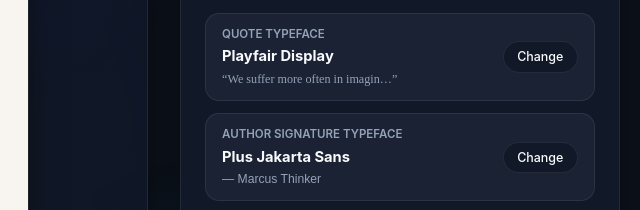
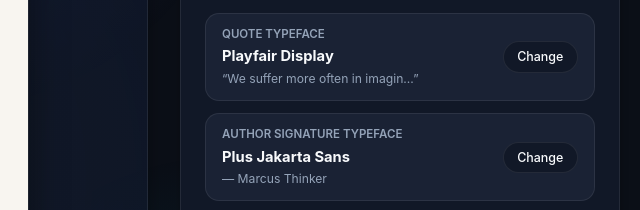
Before and after one commit to JTMax1/Quote-Maker, a website built with Vite: page index.html in a window 1280 px wide. Shown: the part 331-541 px from the top of the page, 636-1276 px from the left. Built offline with nearby package versions, Linux system fonts and the light colour scheme; a web font is replaced by a local one.

Commit message:
feat: expand curated typography catalog to 48 fonts and improve fallback stack rendering in editor components

```diff
--- a/index.html
+++ b/index.html
@@ -13,10 +13,11 @@
     <meta http-equiv="Content-Security-Policy" content="default-src 'self'; script-src 'self' 'unsafe-inline' blob:; style-src 'self' 'unsafe-inline' https://fonts.googleapis.com; font-src 'self' https://fonts.gstatic.com data:; img-src 'self' data: blob: https:; worker-src 'self' blob:; connect-src 'self' https://fonts.googleapis.com https://fonts.gstatic.com;" />
     <link rel="manifest" href="/manifest.json" />
 
-    <!-- Google Fonts Preconnect & Stylesheets -->
+    <!-- Google Fonts Preconnect & Stylesheets (Full 48 Curated Typography Studio Catalog) -->
     <link rel="preconnect" href="https://fonts.googleapis.com" />
     <link rel="preconnect" href="https://fonts.gstatic.com" crossorigin />
-    <link href="https://fonts.googleapis.com/css2?family=Caveat:wght@600;700&family=Cinzel:wght@600;700;800&family=Merriweather:ital,wght@0,400;0,700;1,400&family=Montserrat:wght@500;600;700;800&family=Outfit:wght@400;500;600;700&family=Playfair+Display:ital,wght@0,500;0,600;0,700;1,500;1,600&family=Plus+Jakarta+Sans:wght@400;500;600;700;800&family=Space+Grotesk:wght@500;600;700&family=Space+Mono:ital,wght@0,400;0,700;1,400&family=Syne:wght@600;700;800&display=swap" rel="stylesheet" />
+    <link href="https://fonts.googleapis.com/css2?family=Playfair+Display:wght@500;600;700;800&family=Cinzel:wght@600;700;800&family=Bodoni+Moda:wght@500;700;900&family=Prata:wght@400&family=Cormorant+Garamond:wght@500;600;700&family=Syne:wght@600;700;800&family=DM+Serif+Display:wght@400&family=Abril+Fatface:wght@400&family=Italiana:wght@400&family=UnifrakturMaguntia:wght@400&family=Plus+Jakarta+Sans:wght@400;600;700;800&family=Outfit:wght@400;500;600;700&family=Montserrat:wght@500;600;700;800&family=Space+Grotesk:wght@500;600;700&family=Inter:wght@400;500;600;700&family=Poppins:wght@500;600;700&family=Raleway:wght@500;600;700;800&family=Work+Sans:wght@400;600;700&family=Urbanist:wght@500;600;700&family=Lexend:wght@500;600;700&family=Manrope:wght@500;600;700&family=Figtree:wght@500;600;700&family=Merriweather:wght@400;700&family=Lora:wght@500;600;700&display=swap" rel="stylesheet" />
+    <link href="https://fonts.googleapis.com/css2?family=PT+Serif:wght@400;700&family=Crimson+Text:wght@400;600;700&family=Libre+Baskerville:wght@400;700&family=EB+Garamond:wght@400;600;700&family=Bitter:wght@500;600;700&family=Spectral:wght@400;600;700&family=Domine:wght@500;700&family=Castoro:wght@400&family=Caveat:wght@600;700&family=Dancing+Script:wght@600;700&family=Pacifico:wght@400&family=Great+Vibes:wght@400&family=Sacramento:wght@400&family=Kalam:wght@400;700&family=Alex+Brush:wght@400&family=Satisfy:wght@400&family=Yellowtail:wght@400&family=Marck+Script:wght@400&family=Space+Mono:wght@400;700&family=JetBrains+Mono:wght@500;700&family=Fira+Code:wght@500;700&family=Share+Tech+Mono:wght@400&family=Inconsolata:wght@500;700&family=Source+Code+Pro:wght@500;600;700&display=swap" rel="stylesheet" />
 
     <!-- Favicons & Touch Icons -->
     <link rel="apple-touch-icon" sizes="180x180" href="/apple-touch-icon.png" />
--- a/src/components/editor.js
+++ b/src/components/editor.js
@@ -314,8 +314,8 @@ export class Editor {
               <div class="typography-row">
                 <div class="typography-info">
                   <span style="font-size: 0.72rem; color: var(--text-muted); text-transform: uppercase; font-weight: 600;">Quote Typeface</span>
-                  <span class="typography-font-name" id="lblQuoteFontName">${escapeHtml(this.state.styles.fontFamily || 'Playfair Display')}</span>
-                  <span class="typography-sample-text" id="lblQuoteFontSample" style="font-family: '${escapeHtml(this.state.styles.fontFamily || 'Playfair Display')}', serif;">“${escapeHtml(this.state.quote ? (this.state.quote.length > 32 ? this.state.quote.slice(0, 30) + '…' : this.state.quote) : 'Typography Preview')}”</span>
+                  <span class="typography-font-name" id="lblQuoteFontName" style="font-family: ${FontLoaderService.getFallbackStack(this.state.styles.fontFamily || 'Playfair Display')}; font-size: 1.05rem;">${escapeHtml(this.state.styles.fontFamily || 'Playfair Display')}</span>
+                  <span class="typography-sample-text" id="lblQuoteFontSample" style="font-family: ${FontLoaderService.getFallbackStack(this.state.styles.fontFamily || 'Playfair Display')};">“${escapeHtml(this.state.quote ? (this.state.quote.length > 32 ? this.state.quote.slice(0, 30) + '…' : this.state.quote) : 'Typography Preview')}”</span>
                 </div>
                 <button class="btn-glass" id="btnChangeQuoteFont" style="padding: 0.45rem 0.85rem; font-size: 0.78rem;" aria-label="Change quote font">
                   Change
@@ -326,8 +326,8 @@ export class Editor {
               <div class="typography-row">
                 <div class="typography-info">
                   <span style="font-size: 0.72rem; color: var(--text-muted); text-transform: uppercase; font-weight: 600;">Author Signature Typeface</span>
-                  <span class="typography-font-name" id="lblAuthorFontName">${escapeHtml(this.state.styles.authorFontFamily || 'Plus Jakarta Sans')}</span>
-                  <span class="typography-sample-text" id="lblAuthorFontSample" style="font-family: '${escapeHtml(this.state.styles.authorFontFamily || 'Plus Jakarta Sans')}', sans-serif;">— ${escapeHtml(this.state.author || 'Author Signature')}</span>
+                  <span class="typography-font-name" id="lblAuthorFontName" style="font-family: ${FontLoaderService.getFallbackStack(this.state.styles.authorFontFamily || 'Plus Jakarta Sans')}; font-size: 1.05rem;">${escapeHtml(this.state.styles.authorFontFamily || 'Plus Jakarta Sans')}</span>
+                  <span class="typography-sample-text" id="lblAuthorFontSample" style="font-family: ${FontLoaderService.getFallbackStack(this.state.styles.authorFontFamily || 'Plus Jakarta Sans')};">— ${escapeHtml(this.state.author || 'Author Signature')}</span>
                 </div>
                 <button class="btn-glass" id="btnChangeAuthorFont" style="padding: 0.45rem 0.85rem; font-size: 0.78rem;" aria-label="Change author signature font">
                   Change
@@ -625,6 +625,7 @@ export class Editor {
     quoteText.addEventListener('input', (e) => {
       this.state.quote = e.target.value;
       charCount.textContent = `${e.target.value.length} chars`;
+      this.updateTypographyUI();
       this.scheduleRender();
     });
 
@@ -660,6 +661,7 @@ export class Editor {
 
     authorInput.addEventListener('input', (e) => {
       this.state.author = e.target.value;
+      this.updateTypographyUI();
       this.scheduleRender();
     });
     handleInput.addEventListener('input', (e) => {
@@ -1137,20 +1139,28 @@ export class Editor {
   updateTypographyUI() {
     const quoteFont = this.state.styles.fontFamily || 'Playfair Display';
     const authorFont = this.state.styles.authorFontFamily || 'Plus Jakarta Sans';
+    const quoteStack = FontLoaderService.getFallbackStack(quoteFont);
+    const authorStack = FontLoaderService.getFallbackStack(authorFont);
 
     const lblQuote = this.containerEl.querySelector('#lblQuoteFontName');
     const lblAuthor = this.containerEl.querySelector('#lblAuthorFontName');
     const sampleQuote = this.containerEl.querySelector('#lblQuoteFontSample');
     const sampleAuthor = this.containerEl.querySelector('#lblAuthorFontSample');
 
-    if (lblQuote) lblQuote.textContent = quoteFont;
-    if (lblAuthor) lblAuthor.textContent = authorFont;
+    if (lblQuote) {
+      lblQuote.textContent = quoteFont;
+      lblQuote.style.fontFamily = quoteStack;
+    }
+    if (lblAuthor) {
+      lblAuthor.textContent = authorFont;
+      lblAuthor.style.fontFamily = authorStack;
+    }
     if (sampleQuote) {
-      sampleQuote.style.fontFamily = `'${quoteFont}', serif`;
+      sampleQuote.style.fontFamily = quoteStack;
       sampleQuote.textContent = `“${this.state.quote ? (this.state.quote.length > 32 ? this.state.quote.slice(0, 30) + '…' : this.state.quote) : 'Typography Preview'}”`;
     }
     if (sampleAuthor) {
-      sampleAuthor.style.fontFamily = `'${authorFont}', sans-serif`;
+      sampleAuthor.style.fontFamily = authorStack;
       sampleAuthor.textContent = `— ${this.state.author || 'Author Signature'}`;
     }
 
--- a/src/components/fontPickerModal.js
+++ b/src/components/fontPickerModal.js
@@ -26,6 +26,7 @@ export class FontPickerModal {
     this.observer = null;
 
     this.modalEl = null;
+    FontLoaderService.ensureCatalogLoaded();
     this.render();
   }
 
@@ -143,6 +144,10 @@ export class FontPickerModal {
 
     // Mode 1: Curated Font Pairings
     if (this.selectedCategory === 'pairings') {
+      const pairingPreview = this.previewWithQuote && this.currentQuoteText
+        ? (this.currentQuoteText.length > 70 ? this.currentQuoteText.slice(0, 68) + '…' : this.currentQuoteText)
+        : null;
+
       grid.innerHTML = FONT_PAIRINGS.map(p => `
         <div class="pairing-card"
              data-pairing-id="${p.id}"
@@ -151,15 +156,18 @@ export class FontPickerModal {
              aria-label="Apply ${p.name} font pairing"
              style="background: var(--bg-surface-elevated); border: 1px solid var(--border-glass-strong); border-radius: var(--radius-md); padding: 1.1rem; cursor: pointer; display: flex; flex-direction: column; justify-content: space-between; gap: 0.85rem; transition: all var(--transition-fast); grid-column: span 1;">
           <div style="display: flex; justify-content: space-between; align-items: center;">
-            <div style="font-weight: 700; font-size: 0.95rem; color: var(--brand-primary);">${escapeHtml(p.name)}</div>
-            <span class="tab-badge" style="font-size: 0.65rem; background: rgba(99, 102, 241, 0.18); color: var(--brand-primary);">PAIRING</span>
+            <div style="display: flex; align-items: baseline; gap: 0.5rem; flex-wrap: wrap;">
+              <span style="font-weight: 700; font-size: 0.95rem; color: var(--brand-primary);">${escapeHtml(p.name)}</span>
+              <span style="font-size: 0.72rem; color: var(--text-muted);">(${escapeHtml(p.quoteFont)} + ${escapeHtml(p.authorFont)})</span>
+            </div>
+            <span class="tab-badge" style="font-size: 0.65rem; background: rgba(99, 102, 241, 0.18); color: var(--brand-primary); flex-shrink: 0;">PAIRING</span>
           </div>
 
-          <div style="display: flex; flex-direction: column; gap: 0.4rem; background: var(--bg-surface); padding: 0.75rem; border-radius: var(--radius-sm); border: 1px solid var(--border-glass);">
-            <div style="font-family: ${FontLoaderService.getFallbackStack(p.quoteFont)}; font-size: 1.2rem; font-weight: 600; color: var(--text-primary); line-height: 1.3;">
-              “${escapeHtml(this.currentQuoteText ? (this.currentQuoteText.length > 60 ? this.currentQuoteText.slice(0, 58) + '…' : this.currentQuoteText) : 'Great things never came from comfort zones.')}”
+          <div style="display: flex; flex-direction: column; gap: 0.5rem; background: var(--bg-surface); padding: 0.85rem; border-radius: var(--radius-sm); border: 1px solid var(--border-glass);">
+            <div style="font-family: ${FontLoaderService.getFallbackStack(p.quoteFont)}; font-size: 1.25rem; font-weight: 600; color: var(--text-primary); line-height: 1.35; word-break: break-word;">
+              “${escapeHtml(pairingPreview || 'Great things never came from comfort zones.')}”
             </div>
-            <div style="font-family: ${FontLoaderService.getFallbackStack(p.authorFont)}; font-size: 0.82rem; font-weight: 600; color: var(--brand-accent);">
+            <div style="font-family: ${FontLoaderService.getFallbackStack(p.authorFont)}; font-size: 0.88rem; font-weight: 600; color: var(--brand-accent);">
               — Seneca (@stoicwisdom)
             </div>
           </div>
@@ -218,25 +226,32 @@ export class FontPickerModal {
       const fallbackStack = FontLoaderService.getFallbackStack(f.family);
       const displayText = previewText || f.sample;
 
+      // Match exact registered weights so browser never skips custom font
+      const titleWeight = f.weights.includes(600) ? 600 : (f.weights.includes(700) ? 700 : f.weights[0]);
+      const specimenWeight = f.weights.includes(400) ? 400 : (f.weights.includes(500) ? 500 : f.weights[0]);
+
       return `
         <div class="font-sample-card ${isSelected ? 'selected' : ''}"
              data-family="${escapeHtml(f.family)}"
              tabindex="0"
              role="button"
              aria-label="Select ${escapeHtml(f.family)} font"
-             style="background: var(--bg-surface-elevated); border: 1px solid ${isSelected ? 'var(--brand-primary)' : 'var(--border-glass)'}; border-radius: var(--radius-md); padding: 1rem; cursor: pointer; display: flex; flex-direction: column; justify-content: space-between; gap: 0.75rem; transition: all var(--transition-fast); box-shadow: ${isSelected ? '0 0 0 1px var(--brand-primary), 0 4px 14px rgba(99, 102, 241, 0.25)' : 'none'};">
-          <div style="display: flex; justify-content: space-between; align-items: baseline;">
-            <span style="font-size: 0.9rem; font-weight: 700; color: ${isSelected ? 'var(--brand-primary)' : 'var(--text-primary)'};">${escapeHtml(f.family)}</span>
-            <span class="tab-badge" style="font-size: 0.65rem; text-transform: uppercase; padding: 0.15rem 0.45rem;">${escapeHtml(f.category)}</span>
+             style="background: var(--bg-surface-elevated); border: 1px solid ${isSelected ? 'var(--brand-primary)' : 'var(--border-glass)'}; border-radius: var(--radius-md); padding: 1.1rem; cursor: pointer; display: flex; flex-direction: column; justify-content: space-between; gap: 0.85rem; transition: all var(--transition-fast); box-shadow: ${isSelected ? '0 0 0 1px var(--brand-primary), 0 4px 14px rgba(99, 102, 241, 0.25)' : 'none'};">
+          <div style="display: flex; justify-content: space-between; align-items: baseline; gap: 0.5rem;">
+            <span class="font-card-title-preview"
+                  style="font-family: ${fallbackStack}; font-weight: ${titleWeight}; font-size: 1.1rem; color: ${isSelected ? 'var(--brand-primary)' : 'var(--text-primary)'}; white-space: nowrap; overflow: hidden; text-overflow: ellipsis; letter-spacing: 0.01em;">
+              ${escapeHtml(f.family)}
+            </span>
+            <span class="tab-badge" style="font-size: 0.65rem; text-transform: uppercase; padding: 0.15rem 0.45rem; flex-shrink: 0;">${escapeHtml(f.category)}</span>
           </div>
 
           <div class="font-preview-specimen"
-               style="font-family: ${fallbackStack}; font-size: 1.22rem; line-height: 1.35; color: var(--text-secondary); min-height: 52px; display: flex; align-items: center; overflow: hidden; text-overflow: ellipsis;">
+               style="font-family: ${fallbackStack}; font-weight: ${specimenWeight}; font-size: 1.25rem; line-height: 1.4; color: var(--text-secondary); min-height: 56px; display: flex; align-items: center; word-break: break-word;">
             “${escapeHtml(displayText)}”
           </div>
 
           <div style="display: flex; justify-content: space-between; align-items: center; margin-top: 0.2rem;">
-            <span style="font-size: 0.7rem; color: var(--text-muted);">${f.weights.length} weights</span>
+            <span style="font-size: 0.7rem; color: var(--text-muted);">${f.weights.length} weights (${f.weights.join(', ')})</span>
             <span style="font-size: 0.76rem; font-weight: 600; color: ${isSelected ? 'var(--brand-primary)' : 'var(--text-muted)'}; display: flex; align-items: center; gap: 0.25rem;">
               ${isSelected ? icon('check', { size: 12 }) + ' Active' : 'Apply'}
             </span>
@@ -244,6 +259,14 @@ export class FontPickerModal {
         </div>
       `;
     }).join('');
+
+    // Preload font binaries for displayed cards
+    filtered.forEach(f => {
+      const weight = f.weights.includes(400) ? 400 : f.weights[0];
+      if (document.fonts && document.fonts.load) {
+        document.fonts.load(`${weight} 16px "${f.family}"`).catch(() => {});
+      }
+    });
 
     // Attach IntersectionObserver for lazy on-demand network loading
     grid.querySelectorAll('.font-sample-card').forEach(card => {
@@ -352,7 +375,10 @@ export class FontPickerModal {
   open(activeFont = 'Plus Jakarta Sans', target = 'quote', quoteText = '', initialCategory = null) {
     this.activeFont = activeFont;
     this.currentTarget = target;
-    if (quoteText) this.currentQuoteText = quoteText;
+    if (quoteText && quoteText.trim() !== '') {
+      this.currentQuoteText = quoteText;
+    }
+    FontLoaderService.ensureCatalogLoaded();
 
     if (initialCategory) {
       this.selectedCategory = initialCategory;
--- a/src/services/fontLoaderService.js
+++ b/src/services/fontLoaderService.js
@@ -139,15 +139,54 @@ export class FontLoaderService {
   ]);
 
   static loadingPromises = new Map();
+  static catalogLoaded = false;
+
+  /**
+   * Ensure Google Fonts catalog stylesheets covering all 48 curated typefaces
+   * are active in the document head for immediate availability.
+   */
+  static ensureCatalogLoaded() {
+    if (this.catalogLoaded) return;
+    this.catalogLoaded = true;
+
+    if (typeof document === 'undefined') return;
+
+    const families = CURATED_FONTS.map(f => {
+      const weights = f.weights.join(';');
+      return `family=${f.family.replace(/ /g, '+')}:wght@${weights}`;
+    });
+
+    const mid = Math.ceil(families.length / 2);
+    const chunk1 = families.slice(0, mid).join('&');
+    const chunk2 = families.slice(mid).join('&');
+
+    const urls = [
+      `https://fonts.googleapis.com/css2?${chunk1}&display=swap`,
+      `https://fonts.googleapis.com/css2?${chunk2}&display=swap`
+    ];
+
+    urls.forEach((url, idx) => {
+      const linkId = `gf-catalog-chunk-${idx}`;
+      if (!document.getElementById(linkId)) {
+        const link = document.createElement('link');
+        link.id = linkId;
+        link.rel = 'stylesheet';
+        link.href = url;
+        document.head.appendChild(link);
+      }
+    });
+
+    CURATED_FONTS.forEach(f => this.loadedFonts.add(f.family));
+  }
 
   /**
    * Return category-aware CSS font fallback stack for bulletproof rendering.
-   * Prevents destructive character kerning and baseline reflow during font transitions.
+   * Prevents competing web font collision and avoids destructive baseline reflow.
    * @param {string} family Font family
    * @returns {string} Font stack string
    */
   static getFallbackStack(family) {
-    if (!family) return '"Plus Jakarta Sans", sans-serif';
+    if (!family) return '"Plus Jakarta Sans", -apple-system, BlinkMacSystemFont, "Segoe UI", sans-serif';
     const cleanFamily = family.trim().replace(/^['"]|['"]$/g, '');
     const meta = CURATED_FONTS.find(f => f.family.toLowerCase() === cleanFamily.toLowerCase());
     const category = meta?.category || 'sans';
@@ -155,14 +194,14 @@ export class FontLoaderService {
     switch (category) {
       case 'editorial':
       case 'serif':
-        return `"${cleanFamily}", "Playfair Display", Georgia, "Times New Roman", serif`;
+        return `"${cleanFamily}", Georgia, "Times New Roman", serif`;
       case 'handwriting':
-        return `"${cleanFamily}", "Caveat", "Brush Script MT", cursive`;
+        return `"${cleanFamily}", "Brush Script MT", cursive, sans-serif`;
       case 'mono':
-        return `"${cleanFamily}", "Space Mono", "Courier New", monospace`;
+        return `"${cleanFamily}", "Courier New", monospace`;
       case 'sans':
       default:
-        return `"${cleanFamily}", "Plus Jakarta Sans", -apple-system, BlinkMacSystemFont, "Segoe UI", sans-serif`;
+        return `"${cleanFamily}", -apple-system, BlinkMacSystemFont, "Segoe UI", sans-serif`;
     }
   }
 
@@ -176,8 +215,12 @@ export class FontLoaderService {
     if (!family) return true;
     const cleanFamily = family.trim().replace(/^['"]|['"]$/g, '');
 
+    this.ensureCatalogLoaded();
+
     if (this.loadedFonts.has(cleanFamily)) {
-      return true;
+      if (document.fonts && document.fonts.check && document.fonts.check(`16px "${cleanFamily}"`)) {
+        return true;
+      }
     }
 
     if (this.loadingPromises.has(cleanFamily)) {
@@ -188,12 +231,12 @@ export class FontLoaderService {
       try {
         const fontMeta = CURATED_FONTS.find(f => f.family.toLowerCase() === cleanFamily.toLowerCase());
         const weights = fontMeta?.weights || [400, 600, 700];
-        const weightParam = weights.join(';');
-        const encodedFamily = encodeURIComponent(cleanFamily);
-        const url = `https://fonts.googleapis.com/css2?family=${encodedFamily}:wght@${weightParam}&display=swap`;
 
+        // Ensure standalone stylesheet link as fallback
         const linkId = `gf-link-${cleanFamily.toLowerCase().replace(/[^a-z0-9]+/g, '-')}`;
         if (!document.getElementById(linkId)) {
+          const weightParam = weights.join(';');
+          const url = `https://fonts.googleapis.com/css2?family=${cleanFamily.replace(/ /g, '+')}:wght@${weightParam}&display=swap`;
           const link = document.createElement('link');
           link.id = linkId;
           link.rel = 'stylesheet';
```
